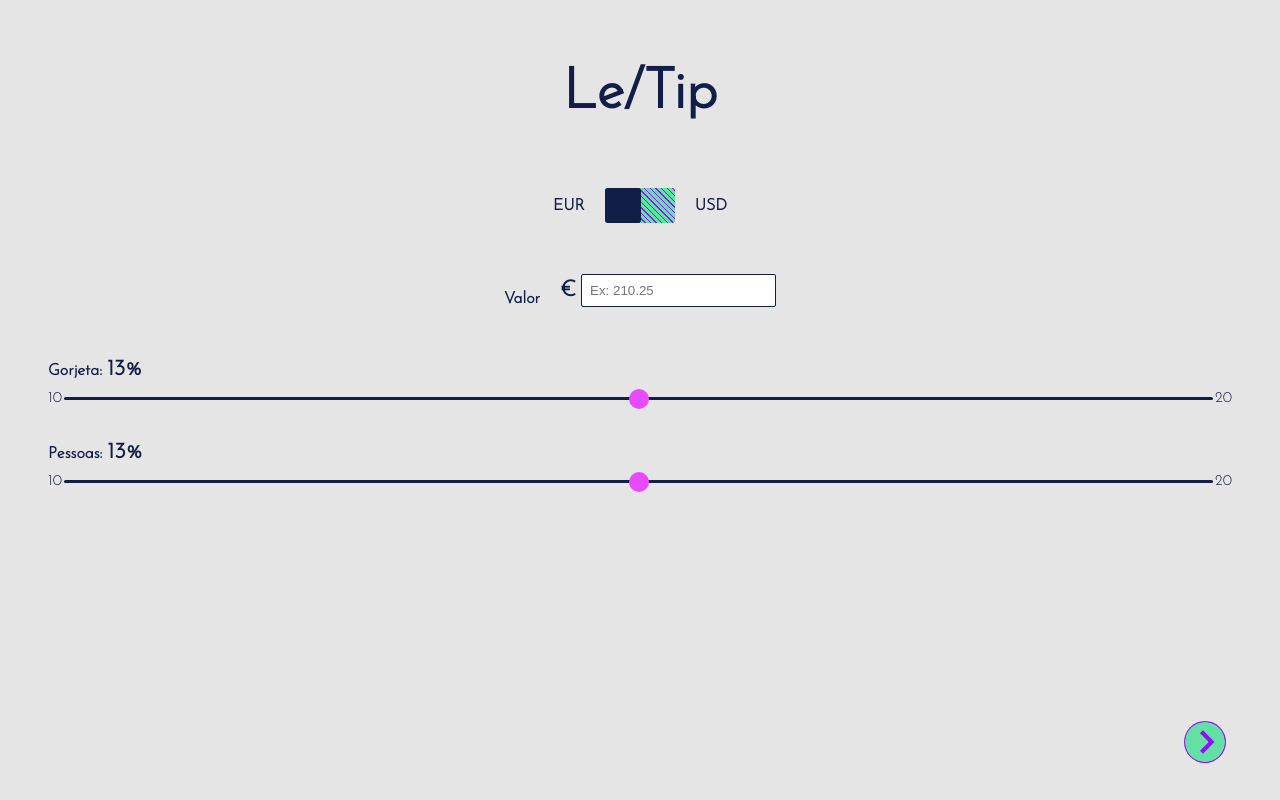
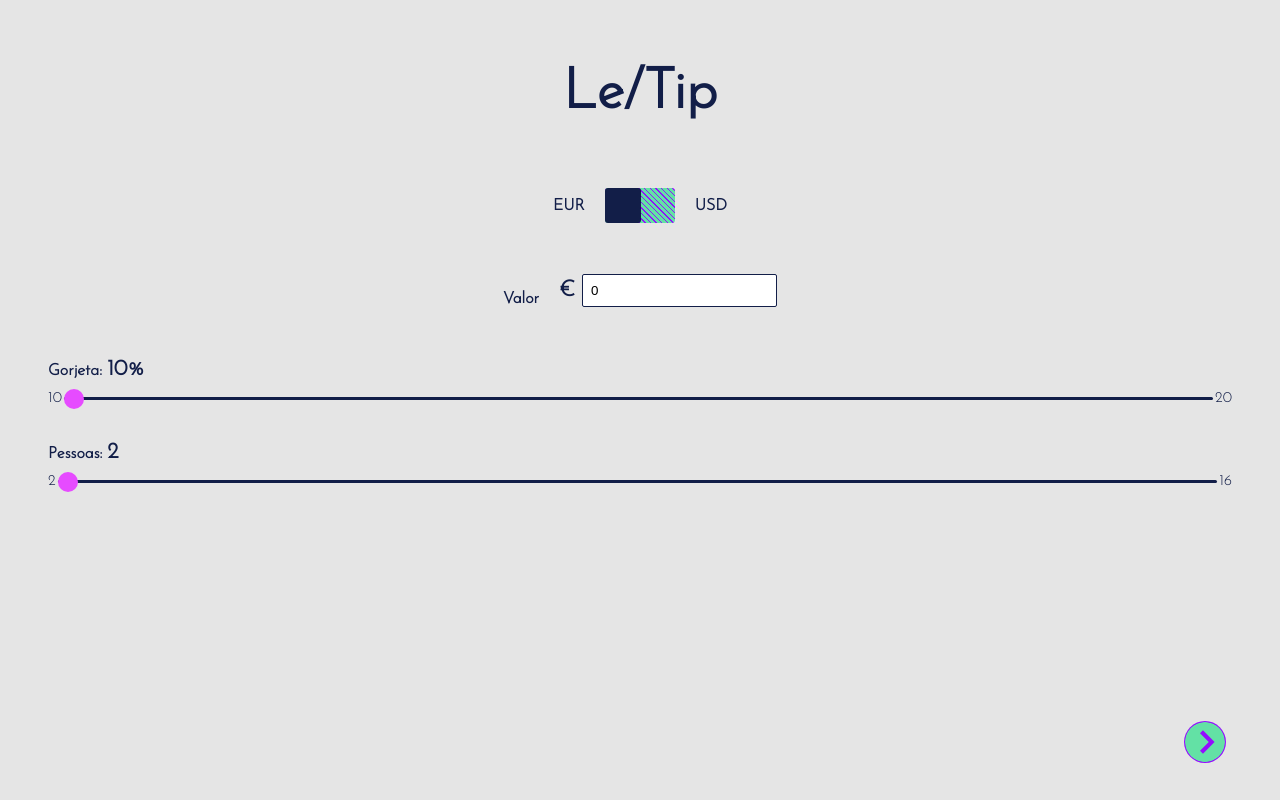
Before and after one commit to euguilhermegirardi/expense-conversion, a Vue app: page / in a window 1280 px wide. Built offline with nearby package versions, Linux system fonts and the light colour scheme.

Commit message:
set input panel

```diff
--- a/src/components/inputPanel/InputPanel.vue
+++ b/src/components/inputPanel/InputPanel.vue
@@ -1,13 +1,68 @@
-<script setup>
+<script>
+import { store } from "../../store"
 import CurrencyToggle from "./components/CurrencyToggle.vue"
+import CurrencyOutput from "./components/CurrencyOutput.vue"
 import InputRange from "./components/InputRange.vue"
+
+export default {
+  components: {
+    CurrencyToggle,
+    CurrencyOutput,
+    InputRange,
+  },
+  name: "InputPanel",
+  methods: {},
+  computed: {
+    currency: {
+      get() {
+        return store.getters["moduleTip/getCurrency"]
+      },
+      set(currency) {
+        store.dispatch(
+          "moduleTip/handleChangeCurrency",
+          currency
+        )
+      },
+    },
+    bill: {
+      get() {
+        return store.getters["moduleTip/getBill"]
+      },
+      set(bill) {
+        const pattern =
+          /(?=.*?\d)^\$?(([1-9]\d{0,2}(,\d{3})*)|\d+)?(\.\d{1,2})?$/
+        if (pattern.test(bill))
+          store.commit("moduleTip/setBill", bill)
+      },
+    },
+    tip: {
+      get() {
+        return store.getters["moduleTip/getTip"]
+      },
+      set(tip) {
+        store.commit("moduleTip/setTip", tip)
+      },
+    },
+    billDividedBy: {
+      get() {
+        return store.getters["moduleTip/getBillDividedBy"]
+      },
+      set(perPerson) {
+        store.commit(
+          "moduleTip/setBillDividedBy",
+          perPerson
+        )
+      },
+    },
+  },
+}
 </script>
 
 <template>
   <form class="input-panel">
     <div class="input-panel__container">
       <span>EUR</span>
-      <CurrencyToggle />
+      <CurrencyToggle v-model="currency" />
       <span>USD</span>
     </div>
 
@@ -16,12 +71,13 @@
     >
       <label class="input-panel__value-label">Valor</label>
       <div class="input-panel__value-container">
-        <p class="input-panel__currency">€</p>
+        <CurrencyOutput :currency="currency" />
         <input
-          id="inputNumber"
+          id="inputBill"
           class="input-panel__value-input"
           type="number"
           placeholder="Ex: 210.25"
+          v-model="bill"
         />
       </div>
     </div>
@@ -30,28 +86,45 @@
       class="input-panel__container input-panel__container--column"
     >
       <div class="input-panel__range-label-container">
-        <label class="input-panel__range-label"
+        <label
+          for="tipInputRange"
+          class="input-panel__range-label"
           >Gorjeta:
-          <span class="input-panel__range-tip"> 13% </span>
+          <span class="input-panel__range-tip">
+            {{ tip }}%
+          </span>
         </label>
       </div>
 
-      <InputRange />
+      <InputRange
+        id="tipInputRange"
+        v-model="tip"
+        :min="10"
+        :max="20"
+      />
     </div>
 
     <div
       class="input-panel__container input-panel__container--column"
     >
       <div class="input-panel__range-label-container">
-        <label class="input-panel__range-label"
-          >Pessoas:
-          <span class="input-panel__range-tip"
-            >13%</span
-          ></label
+        <label
+          for="dividedByPersonInputRange"
+          class="input-panel__range-label"
         >
+          Pessoas:
+          <span class="input-panel__range-tip">
+            {{ billDividedBy }}
+          </span>
+        </label>
       </div>
 
-      <InputRange />
+      <InputRange
+        id="dividedByPersonInputRange"
+        v-model="billDividedBy"
+        :min="2"
+        :max="16"
+      />
     </div>
   </form>
 </template>
@@ -97,13 +170,6 @@
     height: 100%;
   }
 
-  &__currency {
-    display: flex;
-    align-items: center;
-    height: 100%;
-    font-size: 22px;
-  }
-
   &__value-input {
     border: 1px solid var(--color-dark-blue);
     padding: 8px;
--- /dev/null
+++ b/src/components/inputPanel/components/CurrencyOutput.vue
@@ -0,0 +1,43 @@
+<script>
+export default {
+  name: "Currency",
+  props: {
+    currency: {
+      type: String,
+    },
+  },
+  computed: {
+    handleCurrency() {
+      let sign = "$"
+
+      switch (this.currency) {
+        case "USD":
+          sign = "$"
+          break
+        case "EUR":
+          sign = "€"
+          break
+        case "BRL":
+          sign = "R$"
+          break
+      }
+
+      return sign
+    },
+  },
+}
+</script>
+
+<template>
+  <span class="currency">{{ handleCurrency }}</span>
+</template>
+
+<style lang="scss" scoped>
+.currency {
+  display: flex;
+  align-items: center;
+  height: 100%;
+  font-size: 22px;
+  min-width: 18px;
+}
+</style>
--- a/src/components/inputPanel/components/CurrencyToggle.vue
+++ b/src/components/inputPanel/components/CurrencyToggle.vue
@@ -1,11 +1,26 @@
-<script setup></script>
+<script>
+export default {
+  name: "CurrencyToggle",
+  props: {
+    modelValue: String,
+  },
+  emits: ["update:modelValue"],
+  methods: {
+    handleChangeCurrency(currency) {
+      this.$emit("update:modelValue", currency)
+    },
+  },
+}
+</script>
 
 <template>
   <label class="currency-toggle">
     <input
+      id="currency-toggle"
       class="currency-toggle__input"
-      id="currency-toggle"
       type="checkbox"
+      :value="modelValue"
+      @input="handleChangeCurrency($event.target.value)"
     />
     <span class="currency-toggle__slider"></span>
   </label>
--- a/src/components/inputPanel/components/InputRange.vue
+++ b/src/components/inputPanel/components/InputRange.vue
@@ -1,10 +1,38 @@
-<script setup></script>
+<script>
+export default {
+  name: "InputRange",
+  props: {
+    modelValue: Number,
+    min: {
+      type: Number,
+      default: 2,
+    },
+    max: {
+      type: Number,
+      default: 16,
+    },
+  },
+  emits: ["update:modelValue"],
+  methods: {
+    handleChangeValue(value) {
+      this.$emit("update:modelValue", value)
+    },
+  },
+}
+</script>
 
 <template>
   <div class="range">
-    <span>10</span>
-    <input class="range__input" type="range" />
-    <span>20</span>
+    <span>{{ min }}</span>
+    <input
+      class="range__input"
+      type="range"
+      :value="modelValue"
+      :min="min"
+      :max="max"
+      @input="handleChangeValue($event.target.value)"
+    />
+    <span>{{ max }}</span>
   </div>
 </template>
 
```
